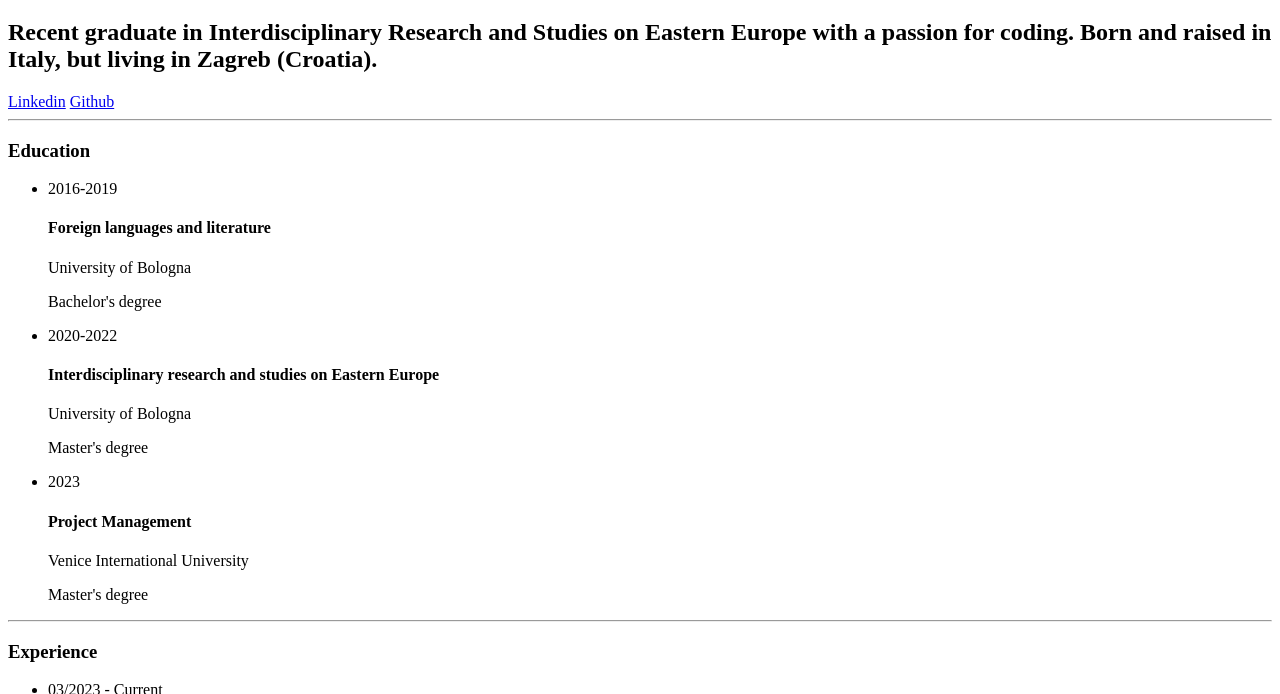
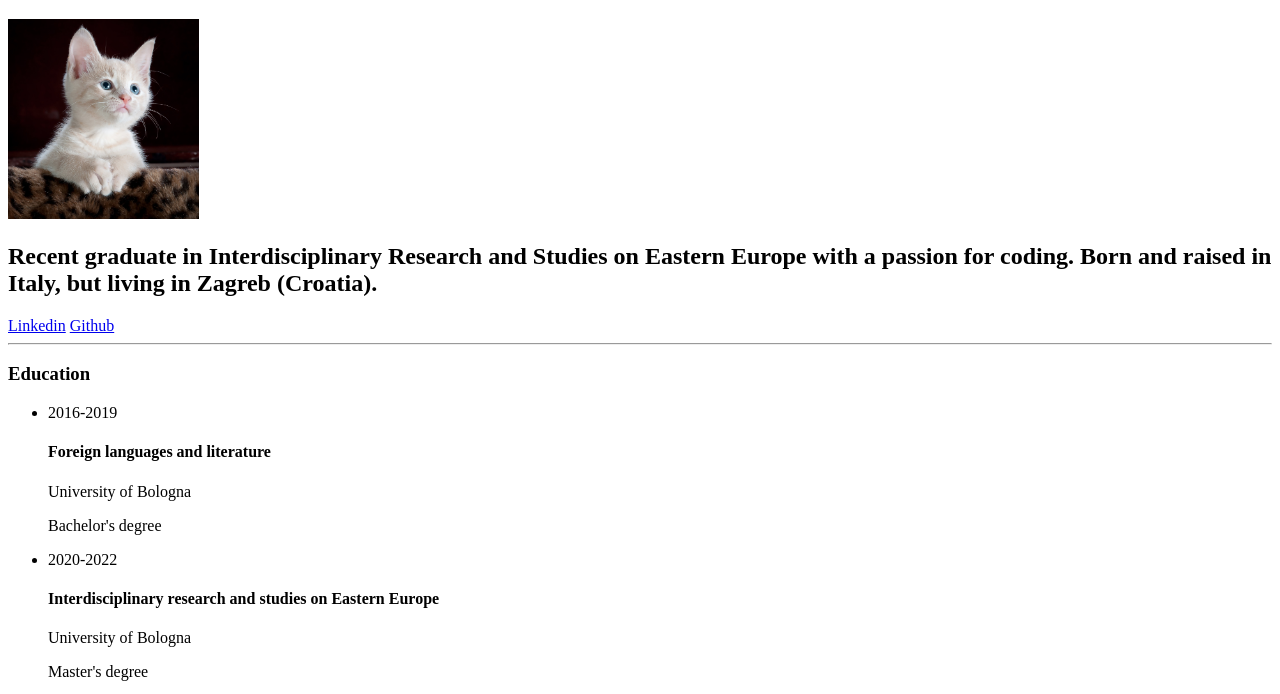
Before and after one commit to Margherita97/online-resume, a plain HTML site: page index.html in a window 1280 px wide. Shown: the part 61-755 px from the top of the page. Drawn offline with Linux system fonts and the light colour scheme.

Commit message:
Add img element

```diff
--- a/index.html
+++ b/index.html
@@ -5,17 +5,25 @@
     <meta name="viewport" content="width=device-width, initial-scale=1.0" />
     <title>Margherita's Resume</title>
   </head>
+
   <body>
+
     <header>
+
       <h1>Margherita Maselli</h1>
+
+      <img src="./pexels-pixabay-45201.jpg" height="200" alt="A faithful representation of myself">
+
       <h2>
         Recent graduate in Interdisciplinary Research and Studies on Eastern
         Europe with a passion for coding. Born and raised in Italy, but living
         in Zagreb (Croatia).
       </h2>
+
       <a href="https://www.linkedin.com/in/margherita-maselli-875a6a172/"
         >Linkedin</a
       >
+
       <a href="https://github.com/Margherita97"
         >Github</a
       >
```
